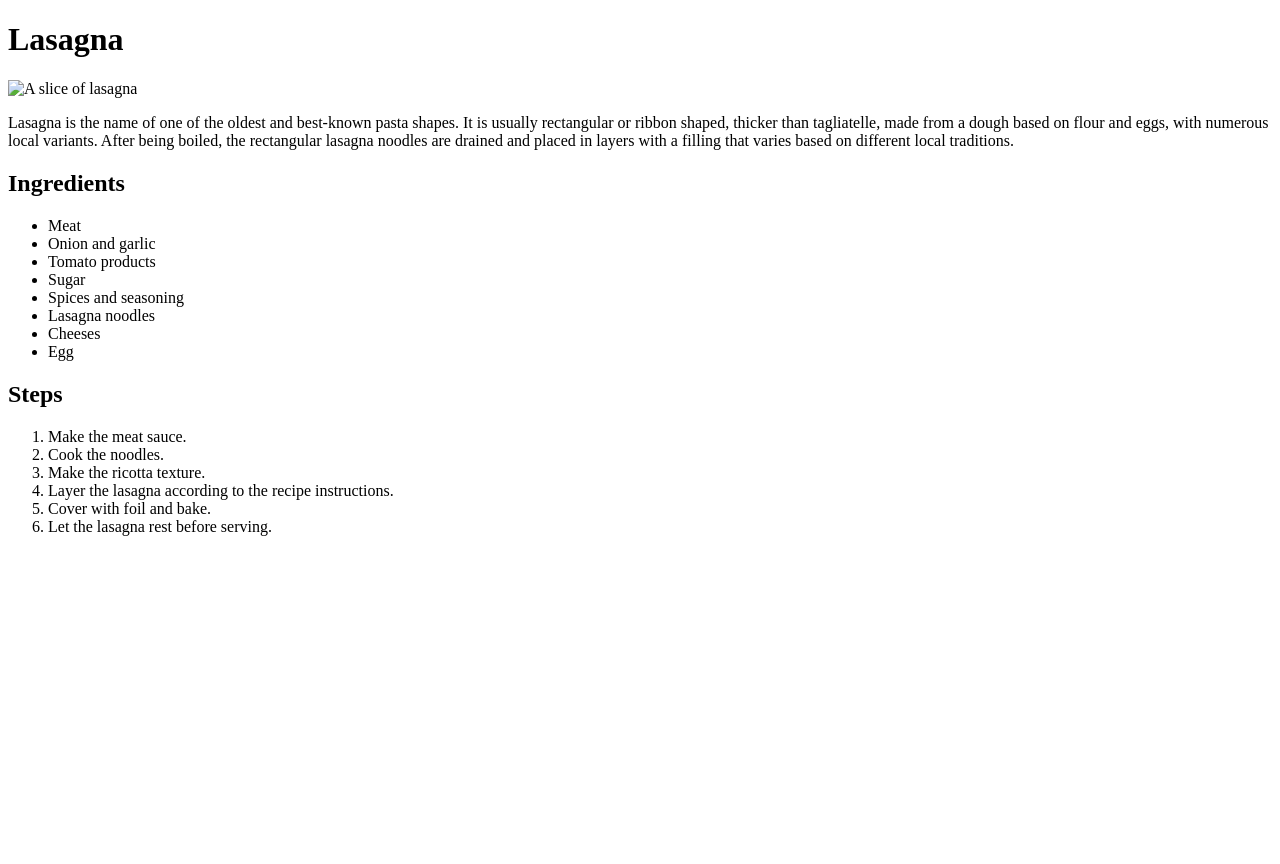
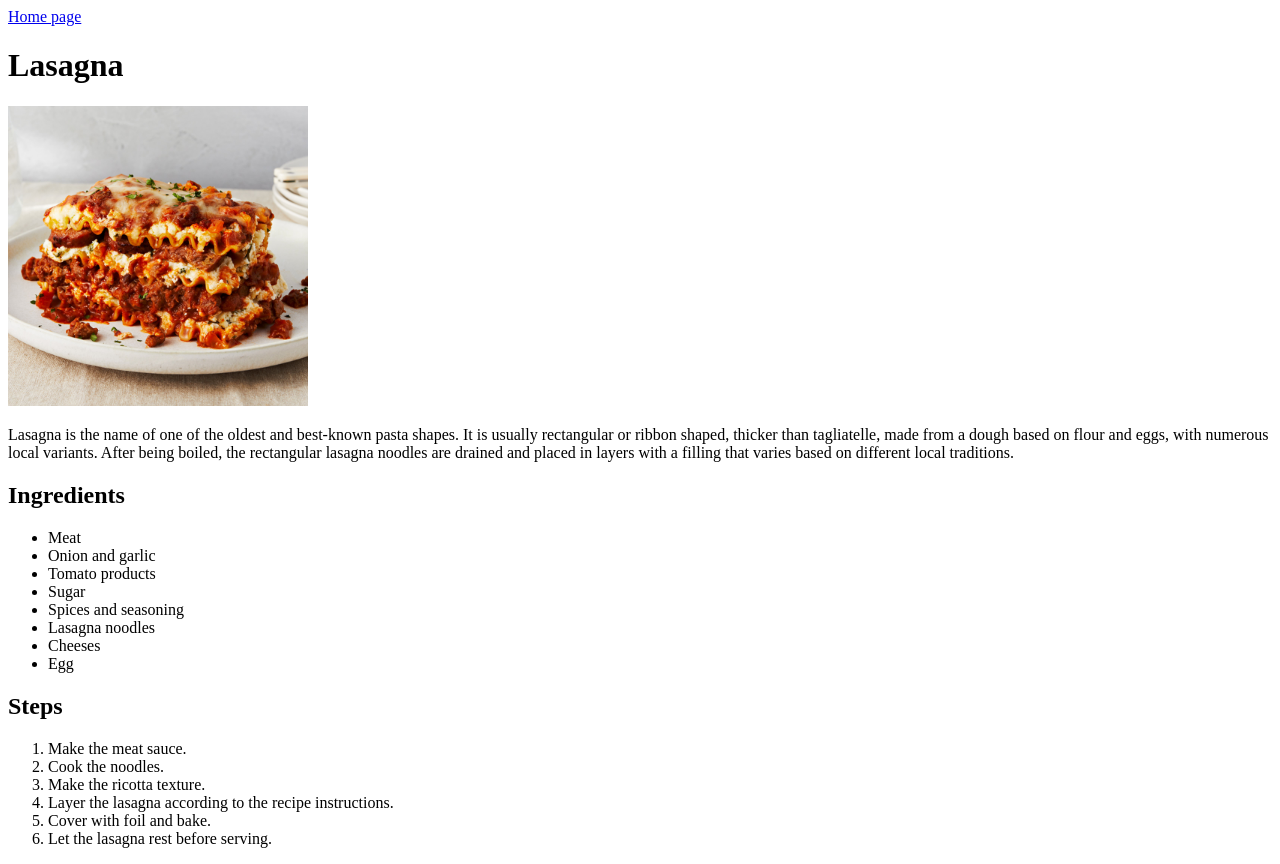
Before and after one commit to Marcogalazzom/odin-recipes, a plain HTML site: page recipes/lasagna.html in a window 1280 px wide. Before the commit the page ends 800 px from the top, so only its background shows below. Drawn offline with Linux system fonts and the light colour scheme.

Commit message:
fix : image bug

```diff
--- a/recipes/lasagna.html
+++ b/recipes/lasagna.html
@@ -5,8 +5,9 @@
         <title>Lasagna</title>
     </head>
     <body>
+        <a href="../index.html">Home page</a>
         <h1>Lasagna</h1>
-        <img href="../images/lasagna.jpg" alt="A slice of lasagna">
+        <img src="../images/lasagna_slice.jpg" alt="A slice of lasagna" height="300" width="300">
         <p>Lasagna is the name of one of the oldest and best-known pasta shapes. It is usually rectangular or ribbon shaped, thicker than tagliatelle, made from a dough based on flour and eggs, with numerous local variants. After being boiled, the rectangular lasagna noodles are drained and placed in layers with a filling that varies based on different local traditions. </p>
         <h2>Ingredients</h2>
         <ul>
```
